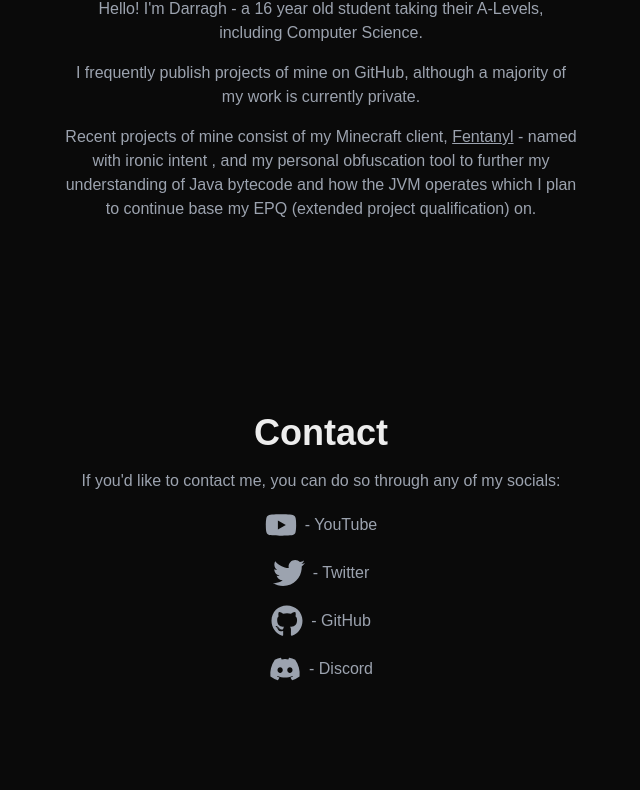
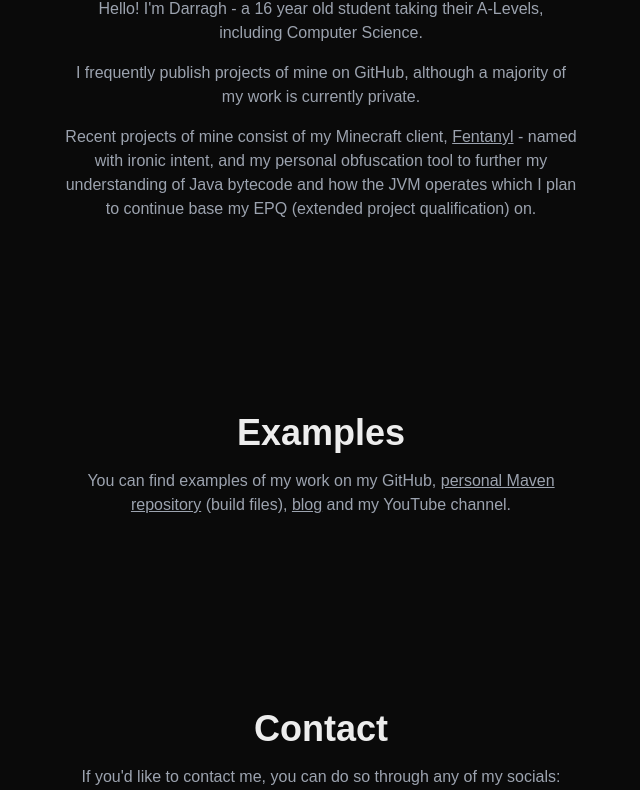
Before and after one commit to darraghd493/personal-site, a Next.js app: page / in a window 1280 px wide. Shown: the part 955-1745 px from the top of the page, without its empty margins (319-959 px from the left). Built offline with nearby package versions, Linux system fonts and the light colour scheme.

Commit message:
Add examples and blog

```diff
--- a/src/app/page.tsx
+++ b/src/app/page.tsx
@@ -69,7 +69,7 @@ export default function Page() {
       {/* Main */}
       <main className="container mx-auto">
         {/* Hero */}
-        <div className="flex flex-col gap-4 justify-center items-center h-screen">
+        <div className="flex flex-col gap-4 justify-center items-center h-screen" id="hero">
           <div className="flex justify-center items-center">
             <MotionImage
               src="/images/profile-icon.png" alt="darragh's profile picture." width={128} height={128}
@@ -107,7 +107,12 @@ export default function Page() {
           <div className="flex gap-2 justify-center items-center dark:text-gray-400">
             {
               socials.map((social) => (
-                <a key={social.name} href={social.url} target="_blank" rel="noreferrer">
+                <a
+                  key={social.name}
+                  href={social.url}
+                  target="_blank"
+                  rel="noopener noreferrer"
+                >
                   <social.icon size={32} />
                 </a>
               ))
@@ -160,8 +165,57 @@ export default function Page() {
           </p>
           <p className="dark:text-gray-400 text-center">
             Recent projects of mine consist of my Minecraft client,{" "}
-            <a href="https://fentanyl.dev" target="_blank" rel="noreferrer" className="underline">Fentanyl</a> - named with ironic intent
-            , and my personal obfuscation tool to further my understanding of Java bytecode and how the JVM operates which I plan to continue base my EPQ (extended project qualification) on.
+            <a
+              href="https://fentanyl.dev"
+              target="_blank"
+              rel="noopener noreferrer"
+              className="underline"
+            >
+              Fentanyl
+            </a> - named with ironic intent, and my personal obfuscation tool to further my understanding of Java bytecode and how the JVM operates which I plan to continue base my EPQ (extended project qualification) on.
+          </p>
+        </motion.div>
+        {/* Examples */}
+        <motion.div
+          className="flex flex-col gap-4 justify-center items-center py-24 mx-96"
+          id="examples"
+          initial={{
+            opacity: 0,
+            y: 32,
+          }}
+          whileInView={{
+            opacity: 1,
+            y: 0,
+          }}
+          viewport={{
+            once: true,
+          }}
+          transition={{
+            delay: 0.1,
+            duration: 0.2,
+          }}
+        >
+          <h2 className="text-4xl font-bold">Examples</h2>
+          <p className="dark:text-gray-400 text-center">
+            You can find examples of my work on my GitHub,{" "}
+            <a
+              href="https://repo.darragh.website"
+              target="_blank"
+              rel="noopener noreferrer"
+              className="underline"
+            >
+              personal Maven repository
+            </a>
+            {" "}(build files),{" "}
+            <a
+              href="https://blog.darragh.website"
+              target="_blank"
+              rel="noopener noreferrer"
+              className="underline"
+            >
+              blog
+            </a>
+            {" "}and my YouTube channel.
           </p>
         </motion.div>
         {/* Contact */}
@@ -194,7 +248,7 @@ export default function Page() {
                 key={social.name}
                 href={social.url}
                 target="_blank"
-                rel="noreferrer"
+                rel="noopener noreferrer"
                 className="dark:text-gray-400 flex gap-2 items-center"
                 initial={{ opacity: 0, y: 32 }}
                 whileInView={{
@@ -238,9 +292,7 @@ export default function Page() {
           <p>
             Made with ❤️ by{" "}
             <a
-              href="https://darragh.website"
-              target="_blank"
-              rel="noopener noreferrer"
+              href="#hero"
               className="underline"
             >
               Darragh
```
